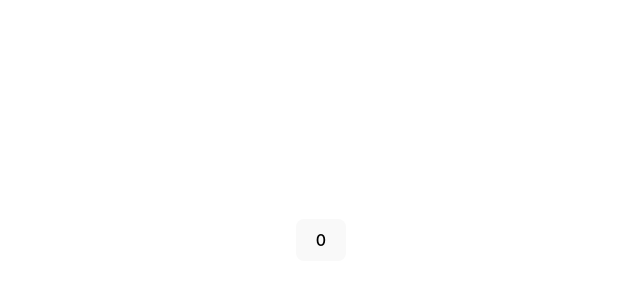
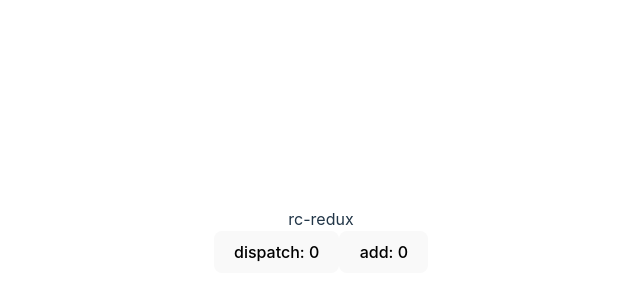
Before and after one commit to linzhengGithub/learn-react-toolbox, a React (Vite) app in the folder learn-rc-redux/: page / in a window 1280 px wide. Shown: the part 160-460 px from the top of the page, without its empty margins (319-959 px from the left). Built offline with nearby package versions, Linux system fonts and the light colour scheme.

Commit message:
learn: react-redux 基础使用

```diff
--- a/learn-rc-redux/package.json
+++ b/learn-rc-redux/package.json
@@ -11,7 +11,9 @@
   },
   "dependencies": {
     "react": "^18.2.0",
-    "react-dom": "^18.2.0"
+    "react-dom": "^18.2.0",
+    "react-redux": "^8.1.2",
+    "redux": "^4.2.1"
   },
   "devDependencies": {
     "@types/react": "^18.2.15",
@@ -21,6 +23,7 @@
     "eslint-plugin-react": "^7.32.2",
     "eslint-plugin-react-hooks": "^4.6.0",
     "eslint-plugin-react-refresh": "^0.4.3",
+    "redux-devtools": "^3.7.0",
     "vite": "^4.4.5"
   }
 }
--- a/learn-rc-redux/src/App.jsx
+++ b/learn-rc-redux/src/App.jsx
@@ -1,12 +1,20 @@
 import './App.css'
+import { Provider } from 'react-redux';
+import { store } from './store';
 // import MyRedux from './dome/MyRedux';
-import HooksPage from './dome/HooksPage';
+// import HooksPage from './dome/HooksPage';
+import ReactReduxPage from './dome/ReactReduxPage';
+import { useState } from 'react';
 
 function App() {
-
+  // const [count, setCount] = useState(0)
   return (
     <div>
-      <HooksPage />
+      <Provider store={store}>
+        {/* <button onClick={() => setCount(count + 1)}>{count}</button> */}
+        {/* <ReactReduxPage omg={count} /> */}
+        <ReactReduxPage />
+      </Provider>
     </div>
   )
 }
--- /dev/null
+++ b/learn-rc-redux/src/dome/ReactReduxPage.jsx
@@ -0,0 +1,53 @@
+import { Component } from "react";
+import { connect } from 'react-redux';
+import {bindActionCreators} from 'redux';
+
+// 接收一个 (state,[ownProps])
+const mapStateToProps = (state, ownProps) => {
+  // 如果指定接收一个props, 当这个props发生改变,那么mapStateToProps就会被重新计算, mapDispatchToProps也会被重新调用, 注意使用性能
+  console.log('ownProps', ownProps);
+  return state
+}
+// 数据类型 - function | object
+// const mapDispatchToProps = {  // 以下写法他会在每个函数前面自动帮你添加 dispatch ,因此他不会给你返回原本的dispatch
+//   add: () => ({ type: 'ADD' }),
+//   minus: () => ({ type: 'MINUS' })
+// }
+const mapDispatchToProps = (dispatch) => {
+  // 我想要dispatch
+  let creators = {
+    add: () => ({ type: 'ADD' }),
+    minus: () => ({ type: 'MINUS' })
+  }
+  // 给每个 key 加上第二个参数(dispatch)
+  creators = bindActionCreators(creators, dispatch)
+
+  return { dispatch, ...creators }
+}
+
+
+class ReactReduxPage extends Component {
+  render() {
+    console.log('props', this.props);
+    const { count, dispatch, add, minus } = this.props
+    return (
+      <>
+        <div>rc-redux</div>
+        <button onClick={() => dispatch({ type: 'ADD' })}>dispatch: {count}</button>
+        <button onClick={add}>add: {count}</button>
+      </>
+    )
+  }
+}
+
+// 类组件:
+// Provider 和 connect 组合使用 - connect(HOC高阶组件: 是一个函数)
+// mapStateToProps - 是一个函数;返回父组件传递下来的, 子组件通过 this.props 使用
+// 1.
+// (state) => ({ state })
+// 2.
+// ({count}) => ({ count })
+
+// mapDispatchToProps
+
+export default connect(mapStateToProps, mapDispatchToProps)(ReactReduxPage);
--- a/learn-rc-redux/src/store/index.js
+++ b/learn-rc-redux/src/store/index.js
@@ -1,5 +1,6 @@
 import combineReducers from '../Redux/combineReducers';
-import { createStore, applyMiddleWare, thunk, logger, promise } from '../Redux/index';
+import { createStore, applyMiddleWare, thunk, logger } from '../Redux/index';
+import promise from 'redux-promise';
 
 export function countReducer(state = 0, action) {
   switch (action.type) {
@@ -16,7 +17,11 @@ const store = createStore(
   combineReducers({
     count: countReducer
   }),
-  applyMiddleWare(thunk, promise, logger)
+  applyMiddleWare(
+    thunk,
+    promise,
+    // logger
+  )
 )
 
 export { store }
```
Also changed, not shown: 1 other file (tests, documents, lock files or other folders).
